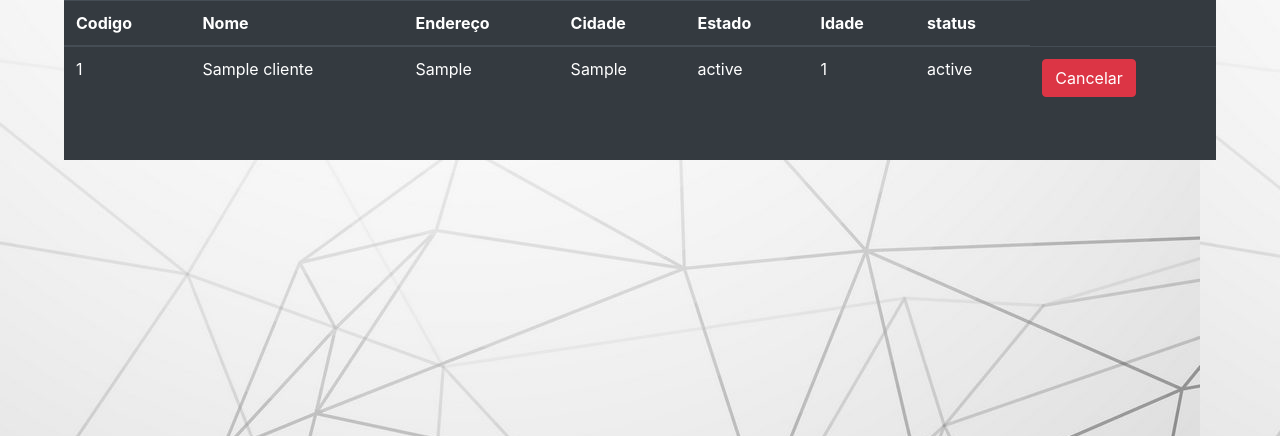
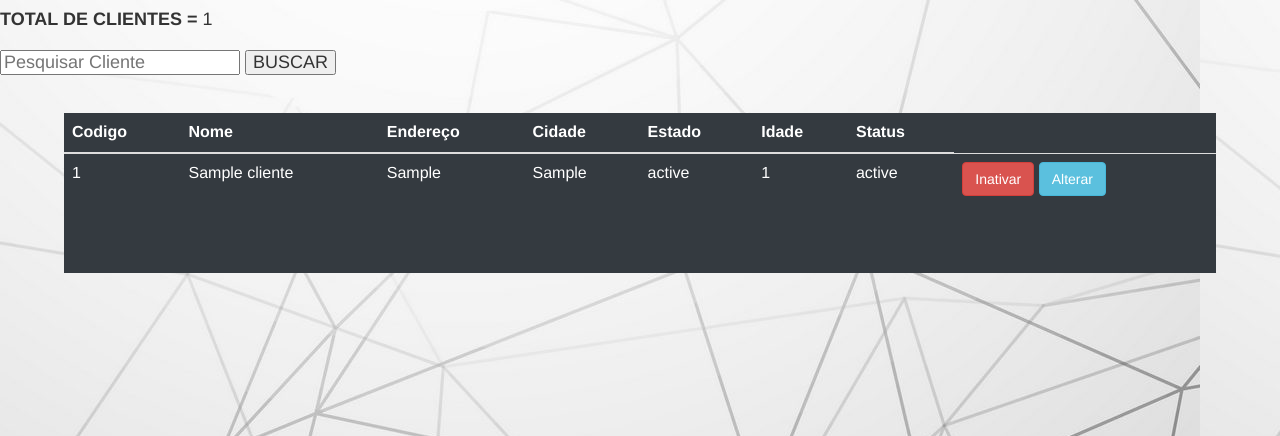
Before and after one commit to Matheusrsd2/ordem-servicophp, a PHP site: page /cadastro/lista_cliente.php in a window 1280 px wide. Shown: the top 436 px of the page. Run offline with PHP 8.4, Linux system fonts and the light colour scheme; tables that the repository leaves empty or names only in its code hold one stand-in row (values such as "Sample post").

Commit message:
corrigindo

```diff
--- a/cadastro/cancelar_cliente.php
+++ b/cadastro/cancelar_cliente.php
@@ -3,16 +3,16 @@
 include_once('../conexao.php');
 
 $id     = addslashes($_GET['id']);
-$sql    = "UPDATE cliente set status = 'CANCELADO' where id = '$id'";
+$sql    = "UPDATE cliente set status = 'INATIVO' where id = '$id'";
 $result = mysqli_query($conexao,$sql);
 
 if ($result)
     echo "<script>
-    alert('Cliente CANCELADO');
+    alert('Cliente INATIVADO');
     location.href='lista_cliente.php'; </script>";
 else
     echo "<script>
-    alert('Nao foi possivel cancelar');
+    alert('ERRO AO INATIVA CLIENTE');
     location.href='lista_cliente.php';
     </script>";
 
--- a/cadastro/form_cliente.php
+++ b/cadastro/form_cliente.php
@@ -10,7 +10,7 @@
     <h4>Informe os dados do Cliente</h4>
     <form action="processa_cliente.php" id="form-cliente" method="post">
         <div class="col-sm-8">
-            <label>Nome</label>
+            <label>Nome Completo</label>
             <input type="text" class="form-control" name="nome">
         </div>
         <div class="col-sm-8">
@@ -46,7 +46,7 @@
             <select class="form-control" name="status">
             <option>ATIVO</option>
         </div>
-        <br><input type="submit" class="btn btn-warning"" name="Cadastrar">
+        <br><input type="submit" class="btn btn-warning"" value="Cadastrar">
     </form>
 
 </body>
--- a/cadastro/lista_cliente.php
+++ b/cadastro/lista_cliente.php
@@ -4,6 +4,10 @@ include_once('../conexao.php');
 
 $sql    = "SELECT * FROM cliente";
 $result = $conexao->query($sql) or die ($conexao->error);
+
+$query = mysqli_query($conexao,"SELECT count(*) as total from cliente");
+$resultado = mysqli_fetch_assoc($query);
+echo '<h4><b>TOTAL DE CLIENTES = </b>' . $resultado['total'];
 ?>
 
 <html>
@@ -11,9 +15,37 @@ $result = $conexao->query($sql) or die ($conexao->error);
     <title>Menu Produtos</title>
     <link rel="stylesheet" href="../css/painel.css">
     <link rel="stylesheet" href="../css/css/bootstrap.min.css">
+    <link href="https://maxcdn.bootstrapcdn.com/bootstrap/3.3.7/css/bootstrap.min.css" rel="stylesheet">
 </head>
 <body>
-<table id="t1"class="table table-dark table-hover">
+    <br><br><div id="busca">
+        <form action="" method="post">
+            <input type="text" name="busca" placeholder="Pesquisar Cliente">
+            <input name="find" type="submit" value="BUSCAR">
+        </form>
+        <?php
+        if (isset($_POST['busca']))
+        {
+            $nome = ($_POST['busca']);
+            $sql = "SELECT * FROM cliente where nome like '%$nome%'";
+            $resultado = mysqli_query($conexao, $sql);
+            while ($dados = mysqli_fetch_assoc($resultado))
+            {
+                if($dados['nome'] == null)
+                {
+                    echo 'Cliente inexistente';
+                }
+                else
+                {
+                    echo "<br>Nome do cliente: " . $dados['nome'];
+                    echo "<br>Endereço: " . $dados['endereco'];
+                    echo "<br>Cidade: " . $dados['cidade'];
+                }
+            }
+        }
+        ?>
+    </div><br>
+    <table id="t1"class="table table-dark table-hover">
         <thead>
             <tr>
                 <th>Codigo</th>
@@ -22,7 +54,7 @@ $result = $conexao->query($sql) or die ($conexao->error);
                 <th>Cidade</th>
                 <th>Estado</th>
                 <th>Idade</th>
-                <th>status</th>
+                <th>Status</th>
             </tr>
         </thead>
         <tbody>
@@ -36,9 +68,11 @@ $result = $conexao->query($sql) or die ($conexao->error);
                 <td><?php echo $dados['idade']; ?></td>
                 <td><?php echo $dados['status']; ?></td>
                 <td>
-                    <a href="javascript: if(confirm('Tem certeza que deseja CANCELAR?'))
+                    <a href="javascript: if(confirm('Tem certeza que deseja Inativar Cliente?'))
                         location.href='cancelar_cliente.php?id=<?php echo $dados['id'];?>'"
-                        style="text-decoration:none"><button class="btn btn-danger"><font color="white">Cancelar</font>
+                        style="text-decoration:none"><button class="btn btn-danger"><font color="white">Inativar</font>
+                    </a></button>
+                    <a href="edit_cliente.php" style="text-decoration:none"><button class="btn btn-info"><font color="white">Alterar</font>
                     </a></button>
                 </td>
             </tr>
--- a/cadastro/processa_cliente.php
+++ b/cadastro/processa_cliente.php
@@ -9,8 +9,9 @@ $endereco = mysqli_real_escape_string($conexao, trim($_POST['endereco']));
 $cidade = mysqli_real_escape_string($conexao, trim($_POST['cidade']));
 $estado = mysqli_real_escape_string($conexao, trim($_POST['estado']));
 $idade = mysqli_real_escape_string($conexao, trim($_POST['idade']));
+$status = mysqli_real_escape_string($conexao, trim($_POST['status']));
 
-$sql = "INSERT INTO cliente (nome, endereco, cidade, estado, idade) VALUES ('$nome', '$endereco', '$cidade', '$estado','$idade')";
+$sql = "INSERT INTO cliente (nome, endereco, cidade, estado, idade, status) VALUES ('$nome', '$endereco', '$cidade', '$estado','$idade','$status')";
 
 if ($nome == null)
 {
--- a/cadastro/processa_os.php
+++ b/cadastro/processa_os.php
@@ -21,7 +21,7 @@ else
 
     if ($result)
     {
-        echo "<script> alert('Sucesso!');
+        echo "<script> alert('Ordem de Serviço criada com sucesso!');
         location.href='../painel.php';
         </script>";
     }
```
Also changed, not shown: cadastro/form_os.php (+8 -9 lines), painel.php (+9 -30 lines), cadastro/edit_cliente.php (added).
